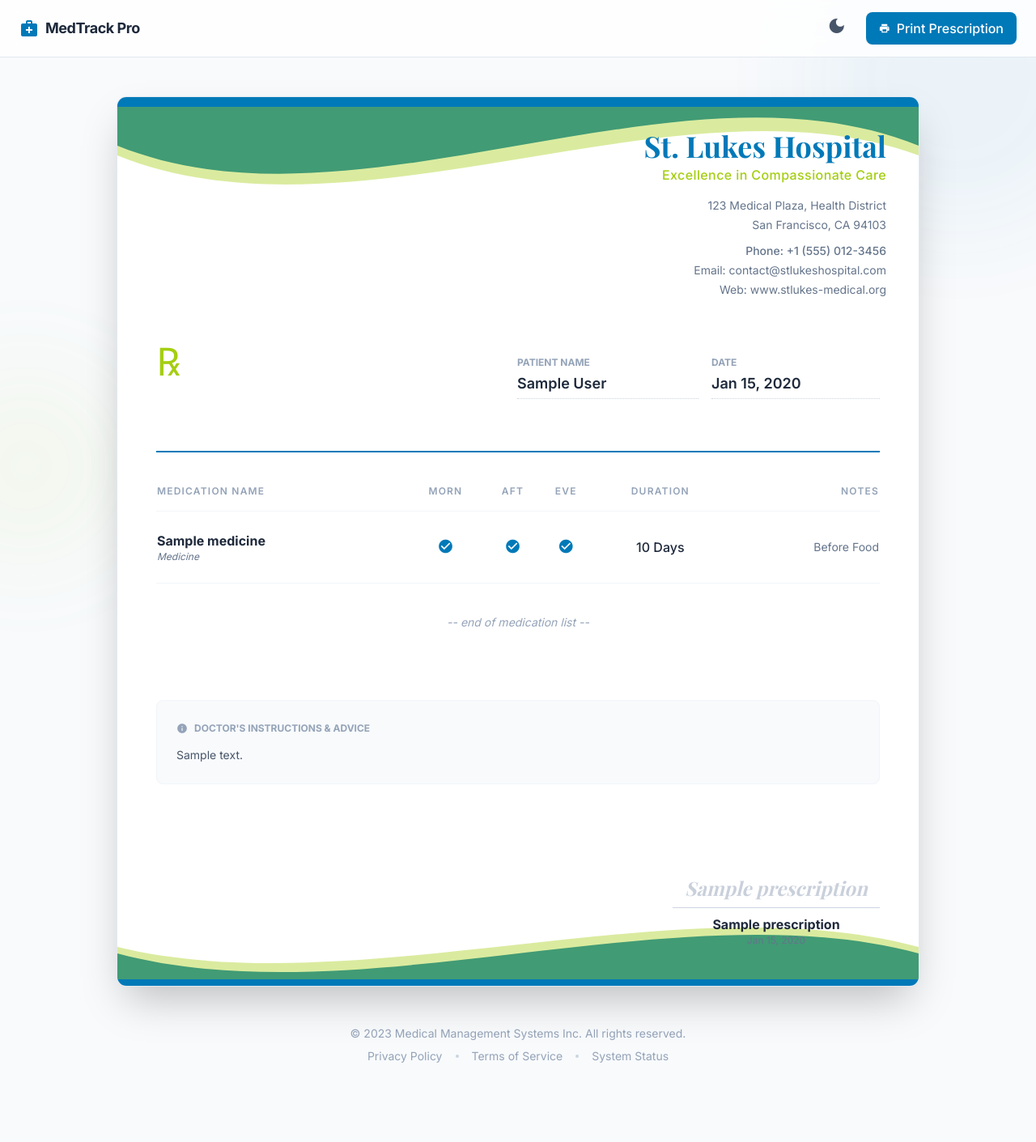
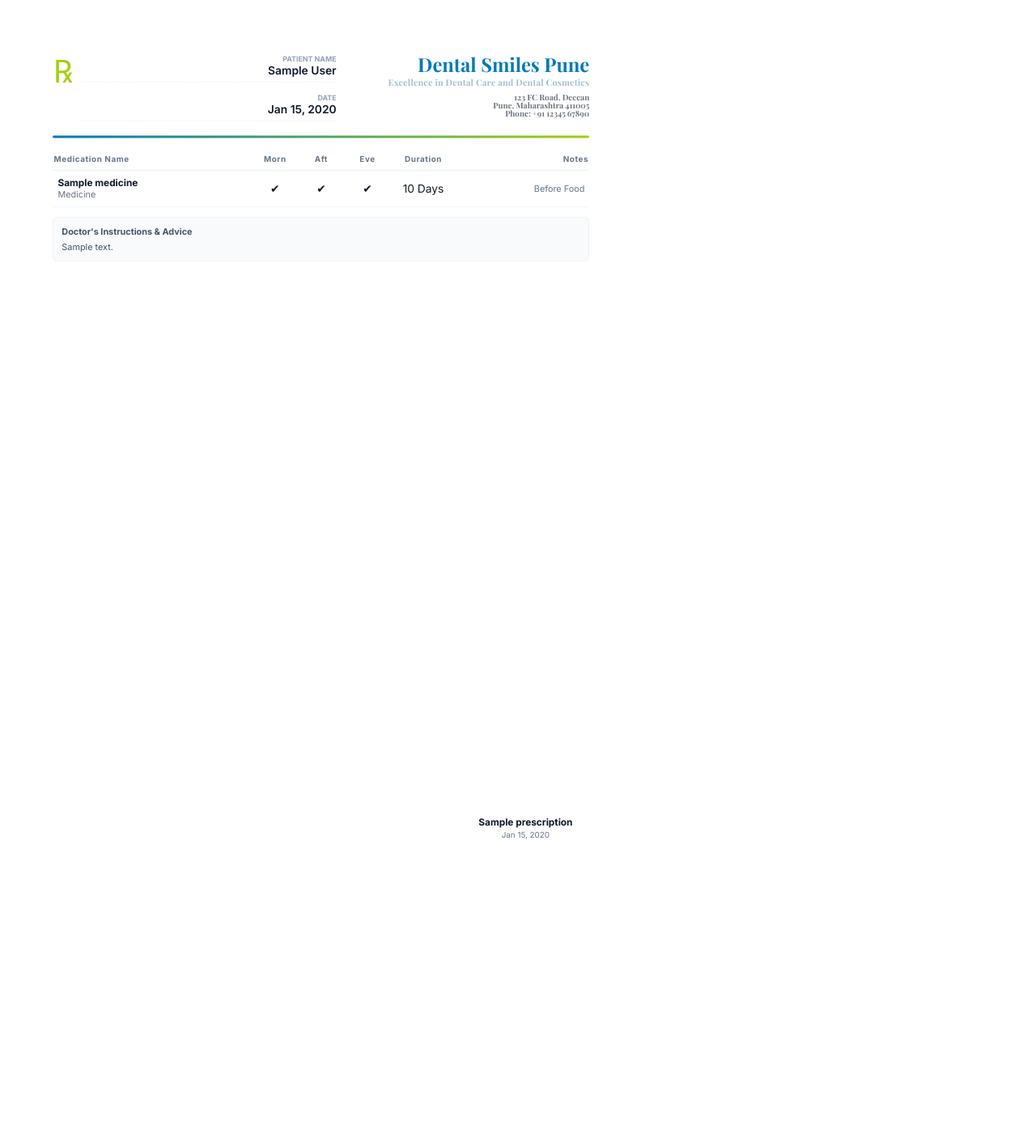
Before and after one commit to yashthipsay/dental_smiles, a Django app: template backend/apps/prescriptions/templates/prescriptions/prescription_pdf.html in a window 1280 px wide. Shown: the whole page at 81% size. After the commit the page ends 1037 px from the top, so only its background shows below. Run offline with Django 5.2, Linux system fonts and the light colour scheme; the template is opened without the code that fills it: values that come from a table or form of the project are taken from there, others are empty; tables that the repository leaves empty hold one stand-in row (values such as "Sample post"); parts of the project's set-up code (start-up, migrations or seed data) failed here and were passed over; some libraries are stand-ins or nearby versions.

```diff
--- a/backend/apps/appointments/admin.py
+++ b/backend/apps/appointments/admin.py
@@ -197,6 +197,7 @@ class TreatmentPlanAdmin(ModelAdmin):
 
     def get_latest_prescription(self, obj):
         latest = Prescription.objects.filter(treatment_plan=obj).order_by('-issued_at').first()
+        user_prescriptions_count = Prescription.objects.filter(user=obj.user).count()
         if latest:
             url = reverse('admin:prescriptions_prescription_change', args=[latest.pk])
             return format_html(
--- a/backend/apps/prescriptions/templates/prescriptions/prescription_pdf.html
+++ b/backend/apps/prescriptions/templates/prescriptions/prescription_pdf.html
@@ -1,218 +1,273 @@
-<!DOCTYPE html>
-<html class="light" lang="en"><head>
-<meta charset="utf-8"/>
-<meta content="width=device-width, initial-scale=1.0" name="viewport"/>
-<title>Digital Patient Prescription - Medical Management System</title>
-<script src="https://cdn.tailwindcss.com?plugins=forms,typography"></script>
-<link href="https://fonts.googleapis.com/css2?family=Inter:wght@300;400;500;600;700&amp;family=Playfair+Display:wght@700&amp;family=Material+Icons&amp;display=swap" rel="stylesheet"/>
-<script>
-      tailwind.config = {
-        darkMode: "class",
-        theme: {
-          extend: {
-            colors: {
-              primary: "#0079b8", // Professional Blue from image
-              secondary: "#a4ce11", // Lime Green from image
-              "background-light": "#f8fafc",
-              "background-dark": "#0f172a",
-            },
-            fontFamily: {
-              display: ["Playfair Display", "serif"],
-              sans: ["Inter", "sans-serif"],
-            },
-            borderRadius: {
-              DEFAULT: "0.5rem",
-            },
-          },
-        },
-      };
-    </script>
+<!doctype html>
+<html lang="en">
+<head>
+  <meta charset="utf-8" />
+  <meta name="viewport" content="width=device-width,initial-scale=1" />
+  <title>Prescription</title>
+
+  <!-- Optional: keeps the same fonts; okay for browser printing -->
+  <link href="https://fonts.googleapis.com/css2?family=Inter:wght@300;400;500;600;700&family=Playfair+Display:wght@700&display=swap" rel="stylesheet">
+
   <style>
-        .rx-symbol {
-            font-family: 'Playfair Display', serif;
-            font-size: 3rem;
+    /* Print / PDF page setup */
+    @page {
+      size: A4;
+      margin: 0;
+    }
+
+    html, body {
+      width: 210mm;
+      height: 297mm;
+      margin: 0;
+      padding: 0;
+      background: #ffffff;
+      -webkit-print-color-adjust: exact;
+      print-color-adjust: exact;
+      box-sizing: border-box;
+      font-family: "Inter", system-ui, -apple-system, "Segoe UI", Roboto, "Helvetica Neue", Arial;
+      color: #0f172a;
+      overflow: hidden;
+    }
+
+    /* Prevent page breaks and splits */
+    * {
+      page-break-inside: avoid !important;
+      break-inside: avoid !important;
+    }
+
+    /* The single page container sized to A4 */
+    .page {
+      width: 210mm;
+      height: 297mm;
+      box-sizing: border-box;
+      padding: 18mm 16mm; /* inner page padding */
+      background: #fff;
+      position: relative;
+      overflow: hidden; /* ensure nothing spills to another page */
+      display: flex;
+      flex-direction: column;
+      justify-content: space-between;
+    }
+
+    /* If layout is barely too tall, slightly scale down to force fit */
+    .page--fit {
+      transform-origin: top center;
+      transform: scale(0.985);
+    }
+
+    header {
+      display: flex;
+      justify-content: space-between;
+      align-items: flex-start;
+      gap: 12px;
+    }
+
+    .brand {
+      text-align: right;
+      line-height: 1;
+      font-family: "Playfair Display", serif;
+    }
+    .brand h1 {
+      margin: 0;
+      font-size: 24px;
+      color: #0079b8;
+    }
+    .brand .tagline {
+      margin: 6px 0 0 0;
+      color: #9fbfd6;
+      font-size: 11px;
+      font-weight: 600;
+      letter-spacing: 0.02em;
+    }
+    .brand .contact {
+      margin-top: 8px;
+      font-size: 10px;
+      color: #6b7280;
+    }
+
+    .rx {
+      font-family: "Playfair Display", serif;
+      font-size: 40px;
       color: #a4ce11;
+      line-height: 1;
     }
-        .wave-container {
-            position: absolute;
-            top: 0;
-            left: 0;
+
+    .meta {
+      width: 48%;
+      font-size: 12px;
+      display: flex;
+      gap: 8px;
+      flex-direction: column;
+      justify-content: flex-start;
+    }
+    .meta .row {
+      border-bottom: 1px dotted #e6edf3;
+      padding-bottom: 6px;
+    }
+    .meta .label {
+      font-size: 9px;
+      text-transform: uppercase;
+      color: #94a3b8;
+      font-weight: 700;
+    }
+    .meta .value {
+      font-size: 14px;
+      font-weight: 600;
+      color: #0f172a;
+    }
+
+    main {
+      margin-top: 10px;
+      flex: 1 1 auto;
+      display: flex;
+      flex-direction: column;
+    }
+
+    .divider {
+      height: 3px;
+      background: linear-gradient(90deg,#0079b8,#a4ce11);
+      border-radius: 2px;
+      margin: 8px 0 14px 0;
+    }
+
+    table.meds {
       width: 100%;
-            height: 180px;
-            overflow: hidden;
-            z-index: 0;
+      border-collapse: collapse;
+      font-size: 12px;
     }
-        .wave-footer {
-            position: absolute;
-            bottom: 0;
-            left: 0;
-            width: 100%;
-            height: 120px;
-            overflow: hidden;
-            z-index: 0;
-            transform: rotate(180deg);
+    table.meds thead th {
+      text-align: left;
+      font-size: 10px;
+      color: #64748b;
+      letter-spacing: 0.06em;
+      border-bottom: 1px solid #e6edf3;
+      padding-bottom: 8px;
+      padding-top: 6px;
     }
+    table.meds td {
+      padding: 8px 6px;
+      vertical-align: middle;
+      border-bottom: 1px solid #f1f5f9;
+    }
+    table.meds td.center {
+      text-align: center;
+      font-size: 14px;
+    }
+    .notes {
+      margin-top: 12px;
+      background: #f8fafc;
+      border: 1px solid #eef2f7;
+      padding: 10px;
+      border-radius: 6px;
+      font-size: 11px;
+      color: #475569;
+    }
+
+    footer.sign {
+      display: flex;
+      justify-content: flex-end;
+      align-items: flex-end;
+      gap: 12px;
+      margin-top: 12px;
+    }
+    .doctor-block {
+      width: 160px;
+      text-align: center;
+      font-size: 12px;
+    }
+    .doctor-block .name {
+      display: block;
+      font-weight: 700;
+      color: #0f172a;
+    }
+    .doctor-block .date {
+      font-size: 10px;
+      color: #64748b;
+    }
+
+    /* Hide anything marked no-print */
     @media print {
-            .no-print { display: none; }
-            body { background: white !important; }
-            .prescription-card { box-shadow: none !important; border: none !important; }
+      .no-print { display: none !important; }
     }
   </style>
 </head>
-<body class="bg-background-light dark:bg-background-dark font-sans text-slate-800 dark:text-slate-200 min-h-screen transition-colors duration-300">
-<nav class="no-print sticky top-0 z-50 bg-white/80 dark:bg-slate-900/80 backdrop-blur-md border-b border-slate-200 dark:border-slate-800 px-6 py-3 flex justify-between items-center">
-<div class="flex items-center gap-2">
-<span class="material-icons text-primary">medical_services</span>
-<span class="font-bold text-lg tracking-tight">MedTrack Pro</span>
+<body>
+  <!-- If you need a tiny scale fallback, add class "page--fit" -->
+  <div class="page page--fit">
+
+    <header>
+      <div class="rx" aria-hidden="true">℞</div>
+
+      <div class="meta" style="text-align:right;">
+        <div class="row">
+          <div class="label">Patient Name</div>
+          <div class="value">{{ prescription.user.first_name }} {{ prescription.user.last_name }}</div>
         </div>
-<div class="flex items-center gap-4">
-<button class="p-2 rounded-full hover:bg-slate-100 dark:hover:bg-slate-800 transition-colors" onclick="document.documentElement.classList.toggle('dark')">
-<span class="material-icons text-slate-600 dark:text-slate-400">dark_mode</span>
-</button>
-<button class="flex items-center gap-2 bg-primary text-white px-4 py-2 rounded-lg font-medium hover:bg-opacity-90 transition-all shadow-sm" onclick="window.print()">
-<span class="material-icons text-sm">print</span>
-                Print Prescription
-            </button>
+        <div class="row" style="margin-top:6px;">
+          <div class="label">Date</div>
+          <div class="value">{{ prescription.issued_at|date:"M d, Y" }}</div>
         </div>
-</nav>
-<div class="container mx-auto max-w-5xl py-12 px-4 relative">
-<div class="prescription-card relative overflow-hidden bg-white dark:bg-slate-900 shadow-2xl rounded-xl border border-slate-200 dark:border-slate-800 min-h-[1100px] flex flex-col">
-<div class="wave-container pointer-events-none">
-<svg preserveAspectRatio="none" style="height: 100%; width: 100%;" viewBox="0 0 500 150">
-<path class="fill-primary" d="M0.00,49.98 C149.99,150.00 349.20,-49.98 500.00,49.98 L500.00,0.00 L0.00,0.00 Z"></path>
-<path class="fill-secondary opacity-40" d="M0.00,60.00 C150.00,160.00 350.00,-30.00 500.00,60.00 L500.00,10.00 L0.00,10.00 Z"></path>
-</svg>
       </div>
-<header class="relative z-10 p-10 flex flex-col items-end text-right">
-<h1 class="text-4xl font-display text-primary dark:text-white mb-1">St. Lukes Hospital</h1>
-<p class="text-secondary font-medium tracking-wide mb-4">Excellence in Compassionate Care</p>
-<div class="text-sm text-slate-500 dark:text-slate-400 space-y-1">
-<p>123 Medical Plaza, Health District</p>
-<p>San Francisco, CA 94103</p>
-<p class="font-medium pt-2">Phone: +1 (555) 012-3456</p>
-<p>Email: contact@stlukeshospital.com</p>
-<p>Web: www.stlukes-medical.org</p>
+
+      <div class="brand" style="width:46%;">
+        <h1>Dental Smiles Pune</h1>
+        <div class="tagline">Excellence in Dental Care and Dental Cosmetics</div>
+        <div class="contact">
+          123 FC Road, Deccan<br>
+          Pune, Maharashtra 411005<br>
+          Phone: +91 12345 67890
+        </div>
       </div>
     </header>
-<div class="px-12 flex justify-between items-start mb-8 relative z-10">
-<div class="rx-symbol select-none">℞</div>
-<div class="w-full max-w-md pt-8">
-<div class="grid grid-cols-2 gap-y-4 text-sm">
-<div class="flex flex-col border-b border-dotted border-slate-300 dark:border-slate-700 pb-1">
-<span class="text-xs font-bold uppercase text-slate-400 mb-1">Patient Name</span>
-<span class="text-lg font-semibold">{{ prescription.user.first_name }} {{ prescription.user.last_name }}</span>
-</div>
-<div class="flex flex-col border-b border-dotted border-slate-300 dark:border-slate-700 pb-1 ml-4">
-<span class="text-xs font-bold uppercase text-slate-400 mb-1">Date</span>
-<span class="text-lg font-semibold">{{ prescription.issued_at|date:"M d, Y" }}</span>
-</div>
-<!-- <div class="flex flex-col border-b border-dotted border-slate-300 dark:border-slate-700 pb-1 mt-4">
-<span class="text-xs font-bold uppercase text-slate-400 mb-1">Age / Sex</span>
-<span class="text-lg font-semibold">42 Years / Male</span>
-</div>
-<div class="flex flex-col border-b border-dotted border-slate-300 dark:border-slate-700 pb-1 ml-4 mt-4">
-<span class="text-xs font-bold uppercase text-slate-400 mb-1">Patient ID</span>
-<span class="text-lg font-semibold">#SL-2023-8842</span>
-</div> -->
-</div>
-</div>
-</div>
-<main class="relative z-10 px-12 py-8 flex-grow">
-<div class="border-t-2 border-primary mb-6"></div>
-<table class="w-full text-left">
+
+    <main>
+      <div class="divider" role="presentation"></div>
+
+      <table class="meds" aria-describedby="medications">
         <thead>
-<tr class="text-slate-400 uppercase text-xs tracking-widest border-b border-slate-100 dark:border-slate-800">
-<th class="py-4 font-semibold">Medication Name</th>
-<th class="py-4 font-semibold text-center">Morn</th>
-<th class="py-4 font-semibold text-center">Aft</th>
-<th class="py-4 font-semibold text-center">Eve</th>
-<th class="py-4 font-semibold text-center">Duration</th>
-<th class="py-4 font-semibold text-right">Notes</th>
+          <tr>
+            <th>Medication Name</th>
+            <th style="width:56px; text-align:center;">Morn</th>
+            <th style="width:56px; text-align:center;">Aft</th>
+            <th style="width:56px; text-align:center;">Eve</th>
+            <th style="width:80px; text-align:center;">Duration</th>
+            <th style="text-align:right;">Notes</th>
           </tr>
         </thead>
-<tbody class="divide-y divide-slate-100 dark:divide-slate-800">
+        <tbody>
           {% for item in prescription.items.all %}
-<tr class="hover:bg-slate-50 dark:hover:bg-slate-800/50 transition-colors">
-<td class="py-6">
-<div class="font-bold text-slate-800 dark:text-slate-100">{{ item.medicine.name }}</div>
-<div class="text-xs text-slate-500 italic">Medicine</div>
+          <tr>
+            <td>
+              <div style="font-weight:700;">{{ item.medicine.name }}</div>
+              <div style="font-size:11px; color:#6b7280;">Medicine</div>
             </td>
-<td class="py-6 text-center">
-{% if item.morning %}
-<span class="material-icons text-primary text-xl">check_circle</span>
-{% else %}
-<span class="material-icons text-slate-200 dark:text-slate-700 text-xl">radio_button_unchecked</span>
-{% endif %}
-</td>
-<td class="py-6 text-center">
-{% if item.afternoon %}
-<span class="material-icons text-primary text-xl">check_circle</span>
-{% else %}
-<span class="material-icons text-slate-200 dark:text-slate-700 text-xl">radio_button_unchecked</span>
-{% endif %}
-</td>
-<td class="py-6 text-center">
-{% if item.evening %}
-<span class="material-icons text-primary text-xl">check_circle</span>
-{% else %}
-<span class="material-icons text-slate-200 dark:text-slate-700 text-xl">radio_button_unchecked</span>
-{% endif %}
-</td>
-<td class="py-6 text-center font-medium">{{ item.duration_days }} Days</td>
-<td class="py-6 text-right text-sm text-slate-500">{{ item.get_before_after_food_display }}</td>
+            <td class="center">{% if item.morning %}✔{% else %}—{% endif %}</td>
+            <td class="center">{% if item.afternoon %}✔{% else %}—{% endif %}</td>
+            <td class="center">{% if item.evening %}✔{% else %}—{% endif %}</td>
+            <td class="center">{{ item.duration_days }} Days</td>
+            <td style="text-align:right; font-size:11px; color:#64748b;">{{ item.get_before_after_food_display }}</td>
           </tr>
           {% empty %}
-<tr class="h-24">
-<td class="text-center italic text-slate-400 text-sm" colspan="6">-- No medications prescribed --</td>
+          <tr>
+            <td colspan="6" style="text-align:center; padding:24px 0; color:#94a3b8;">-- No medications prescribed --</td>
           </tr>
           {% endfor %}
-<tr class="h-24">
-<td class="text-center italic text-slate-400 text-sm" colspan="6">-- end of medication list --</td>
-</tr>
         </tbody>
       </table>
-<div class="mt-12 bg-slate-50 dark:bg-slate-800/30 p-6 rounded-lg border border-slate-100 dark:border-slate-800">
-<h3 class="text-xs font-bold uppercase text-slate-400 mb-3 flex items-center gap-2">
-<span class="material-icons text-sm">info</span>
-Doctor's Instructions &amp; Advice
-</h3>
-<p class="text-sm leading-relaxed text-slate-600 dark:text-slate-400">
-{{ prescription.notes|default:"No additional instructions provided." }}
-</p>
+
+      <div class="notes">
+        <strong>Doctor's Instructions &amp; Advice</strong>
+        <div style="margin-top:6px;">{{ prescription.notes|default:"No additional instructions provided." }}</div>
       </div>
     </main>
-<div class="relative z-10 px-12 py-12 flex justify-end">
-<div class="text-center w-64">
-<div class="h-16 flex items-end justify-center mb-2">
-<span class="font-display italic text-2xl text-slate-400 select-none opacity-50">{{ prescription.doctor_name }}</span>
+
+    <footer class="sign">
+      <div class="doctor-block">
+        <span class="name">{{ prescription.doctor_name }}</span>
+        <span class="date">{{ prescription.issued_at|date:"M d, Y" }}</span>
       </div>
-<div class="border-t border-slate-300 dark:border-slate-700 pt-2">
-<p class="font-bold text-slate-800 dark:text-slate-100">{{ prescription.doctor_name }}</p>
-<p class="text-xs text-slate-500">{{ prescription.issued_at|date:"M d, Y" }}</p>
+    </footer>
+
   </div>
-</div>
-</div>
-<div class="wave-footer pointer-events-none">
-<svg preserveAspectRatio="none" style="height: 100%; width: 100%;" viewBox="0 0 500 150">
-<path class="fill-primary" d="M0.00,49.98 C149.99,150.00 349.20,-49.98 500.00,49.98 L500.00,0.00 L0.00,0.00 Z"></path>
-<path class="fill-secondary opacity-40" d="M0.00,60.00 C150.00,160.00 350.00,-30.00 500.00,60.00 L500.00,10.00 L0.00,10.00 Z"></path>
-</svg>
-</div>
-</div>
-<footer class="no-print text-center mt-12 pb-12 text-slate-400 text-sm">
-<p>© 2023 Medical Management Systems Inc. All rights reserved.</p>
-<p class="mt-2 flex justify-center items-center gap-4">
-<a class="hover:text-primary transition-colors" href="#">Privacy Policy</a>
-<span class="w-1 h-1 bg-slate-300 rounded-full"></span>
-<a class="hover:text-primary transition-colors" href="#">Terms of Service</a>
-<span class="w-1 h-1 bg-slate-300 rounded-full"></span>
-<a class="hover:text-primary transition-colors" href="#">System Status</a>
-</p>
-</footer>
-</div>
-<div class="fixed top-0 left-0 w-full h-full pointer-events-none -z-10 opacity-5 dark:opacity-10 overflow-hidden">
-<div class="absolute -top-24 -right-24 w-96 h-96 bg-primary rounded-full blur-3xl"></div>
-<div class="absolute bottom-24 -left-24 w-64 h-64 bg-secondary rounded-full blur-3xl"></div>
-</div>
-
-</body></html>
+</body>
+</html>
```
Also changed, not shown: backend/apps/prescriptions/models.py (+10 -0 lines). Lines whose indentation alone changed are shown as unchanged.
